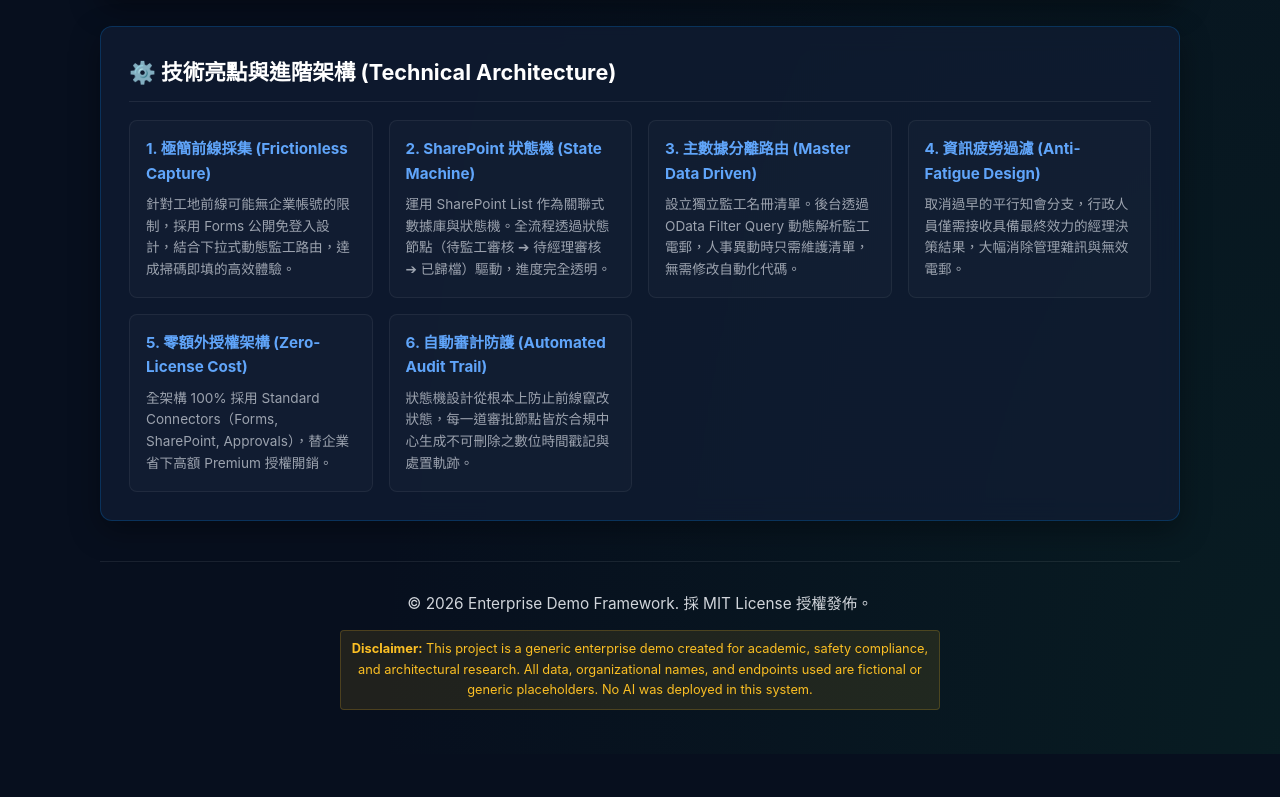
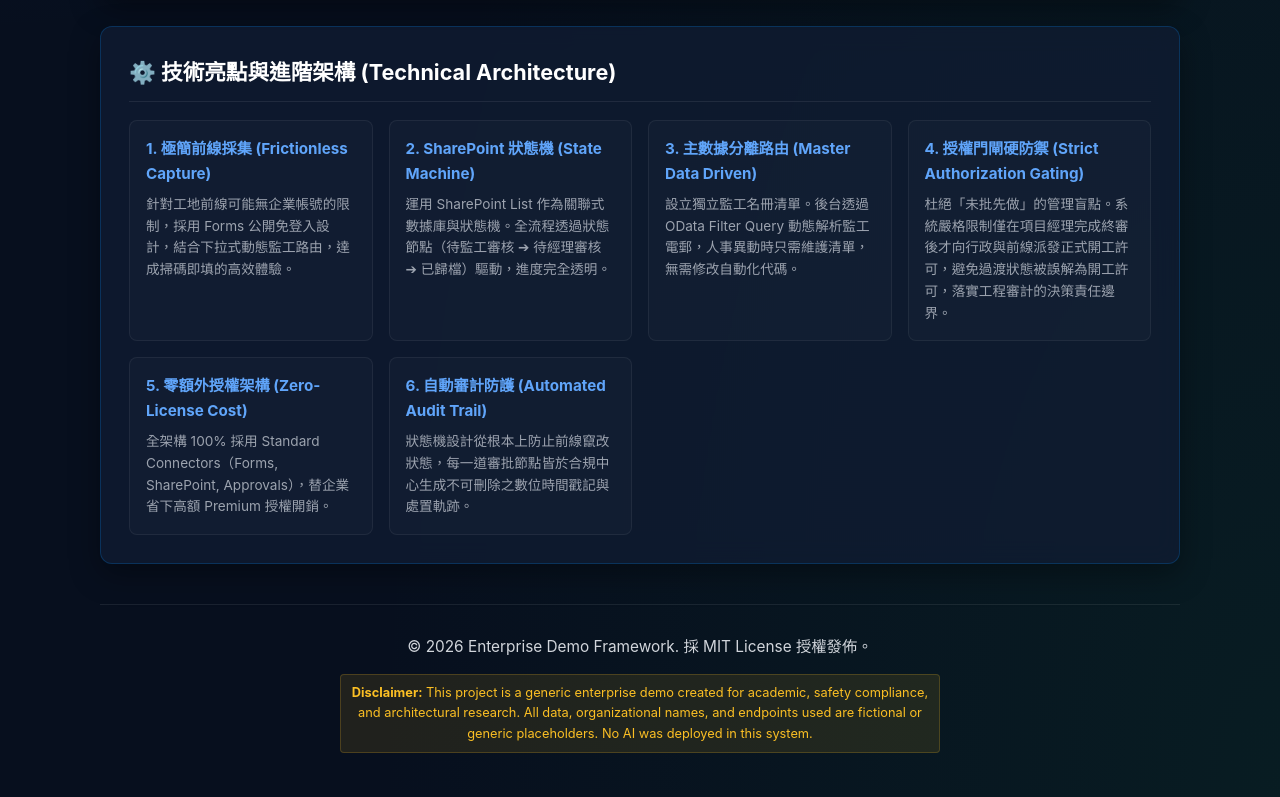
Before and after one commit to jackylawck/EnterpriseDemo-SiteworksPSPJC, a plain HTML site: page index.html in a window 1280 px wide. Shown: the part 1757-2554 px from the top of the page. Before the commit the page ends 2511 px from the top, so only its background shows below. Drawn offline with Linux system fonts and the light colour scheme.

Commit message:
Update index.html

```diff
--- a/index.html
+++ b/index.html
@@ -486,8 +486,8 @@
             <p>設立獨立監工名冊清單。後台透過 OData Filter Query 動態解析監工電郵，人事異動時只需維護清單，無需修改自動化代碼。</p>
           </div>
           <div class="tech-item">
-            <h3>4. 資訊疲勞過濾 (Anti-Fatigue Design)</h3>
-            <p>取消過早的平行知會分支，行政人員僅需接收具備最終效力的經理決策結果，大幅消除管理雜訊與無效電郵。</p>
+            <h3>4. 授權門閘硬防禦 (Strict Authorization Gating)</h3>
+            <p>杜絕「未批先做」的管理盲點。系統嚴格限制僅在項目經理完成終審後才向行政與前線派發正式開工許可，避免過渡狀態被誤解為開工許可，落實工程審計的決策責任邊界。</p>
           </div>
           <div class="tech-item">
             <h3>5. 零額外授權架構 (Zero-License Cost)</h3>
```
